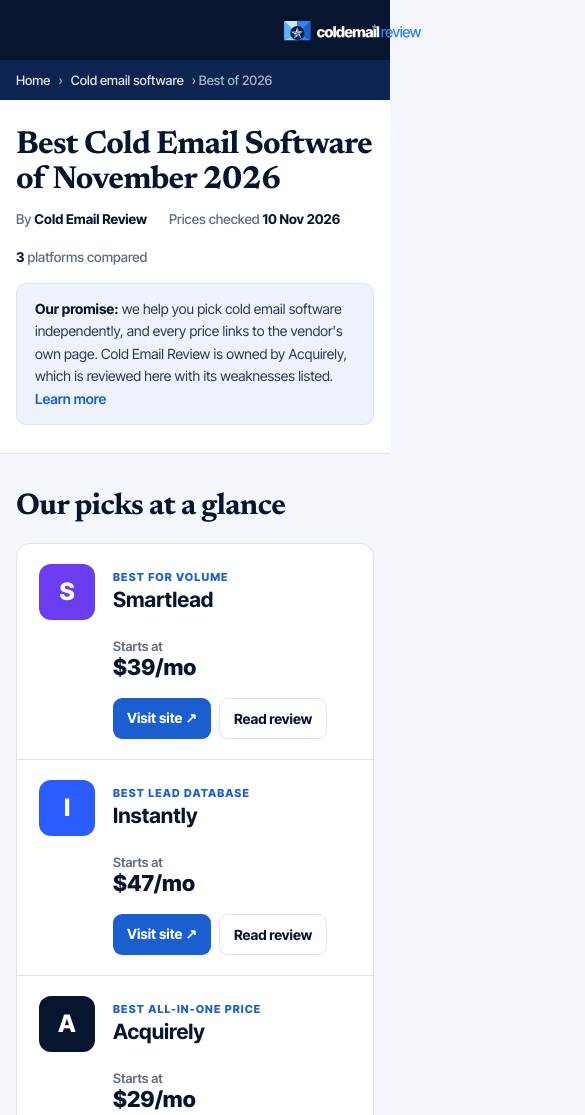
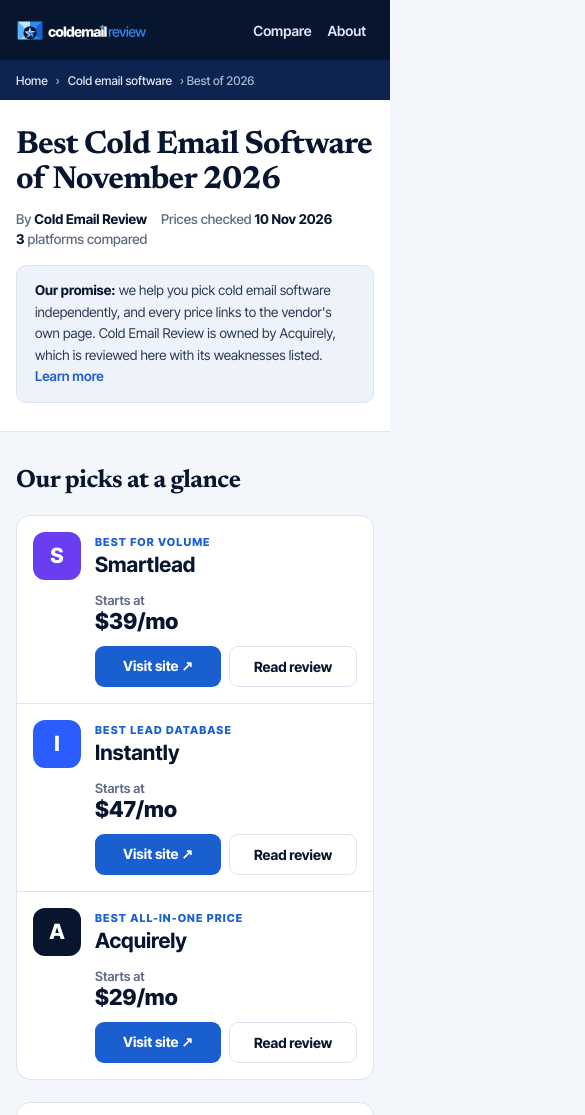
Before and after one commit to acquirelyio/coldemailreview, a plain HTML site: page home2/index.html in a window 390 px wide. Shown: the top 1115 px of the page, 585 px wide, since content can reach past the window. Drawn offline with Linux system fonts and the light colour scheme; no server answers.

Commit message:
auto: home2/index.html

```diff
--- a/home2/index.html
+++ b/home2/index.html
@@ -85,6 +85,10 @@ footer img{height:38px}footer a{color:#dfe8f5;margin-right:18px}
 @media(max-width:960px){.lay{grid-template-columns:1fr}.fcard{position:static;order:-1}.gl{grid-template-columns:56px 1fr}.gl .pr,.gl .bt{grid-column:2}.gl .bt{flex-direction:row}.meth{grid-template-columns:1fr}}
 @media(max-width:640px){.w{padding:0 16px}.hero .w{padding:28px 16px}.bar .w{height:60px}.bar img{height:30px}.bar nav a.x{display:none}.bar nav a{padding:8px 10px}
 h1{font-size:32px}.facts{grid-template-columns:1fr}.facts div{border-right:0;border-bottom:1px solid var(--rule)}.pc{grid-template-columns:1fr}.ph{flex-wrap:wrap}.ph .btn{margin-left:0;width:100%}}
+img{max-width:100%}.bar img,footer img{width:auto}
+html,body{overflow-x:hidden}
+@media(max-width:640px){.bar img{height:28px}.bar nav{gap:0}.bar nav a{font-size:14px;padding:8px}.crumb{font-size:12px}.crumb .w{overflow-x:auto;white-space:nowrap}.meta{gap:4px 14px}.adv{font-size:13.5px}h2{font-size:25px}
+.gl{grid-template-columns:48px 1fr;gap:12px 14px;padding:16px}.gl .tile{width:48px;height:48px;font-size:21px}.gl .bt .btn{flex:1}.prod{padding:20px}.ph .tile{width:48px;height:48px}footer img{height:30px}}
 </style>
 </head>
 <body>
```
